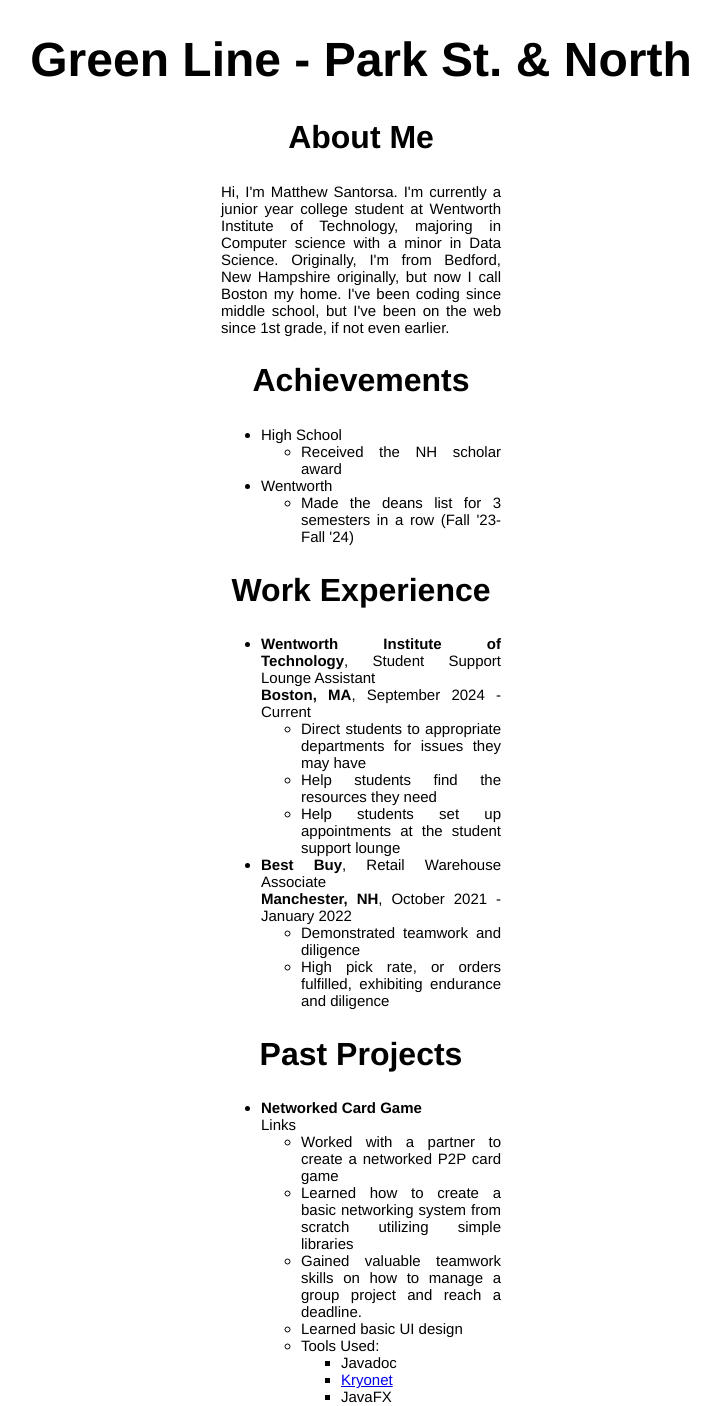
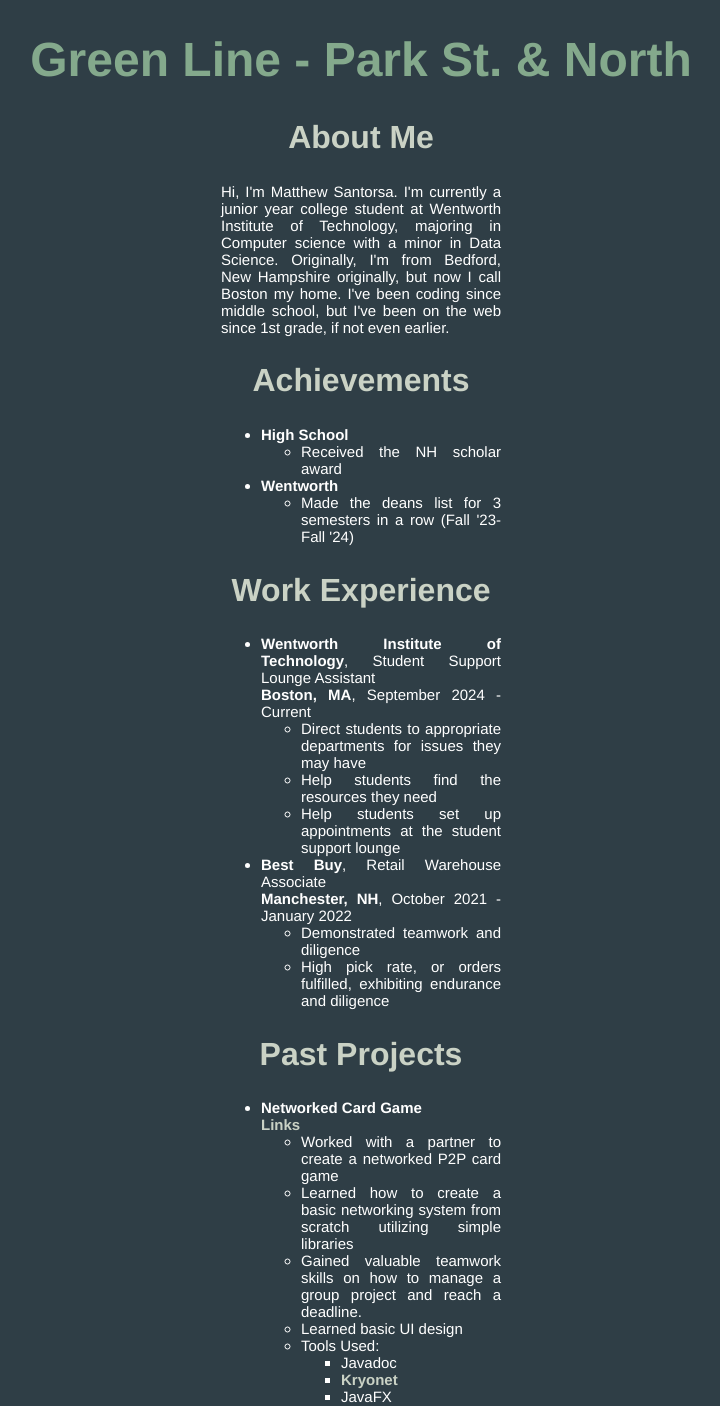
Before and after one commit to Archangelectra/professional-website, an Angular app: page / in a window 1280 px wide. Shown: the top 1406 px of the page, without its empty margins (279-999 px from the left). Built offline with nearby package versions, Linux system fonts and the light colour scheme.

Commit message:
recolored the webpage with a new pallet, colors are based in styles.scss. i need to remember how to properly import them to other files though, instead of defining them every single time.

```diff
--- a/src/app/achievements/achievements.html
+++ b/src/app/achievements/achievements.html
@@ -1,10 +1,10 @@
 <ul>
-    <li>High School
+    <li><b class="highlighter">High School</b>
         <ul>
             <li>Received the NH scholar award</li>
         </ul>
     </li>
-    <li>Wentworth
+    <li><b class="highlighter">Wentworth</b>
         <ul>
             <li>Made the deans list for 3 semesters in a row (Fall '23-Fall '24)</li>
         </ul>
--- a/src/app/current-projects/current-projects.scss
+++ b/src/app/current-projects/current-projects.scss
@@ -1,11 +1,17 @@
+$ash-gray: #cad2c5ff;
+$charcoal: #2f3e46ff;
+
 .dropdown {
     position: relative;
+    color: $ash-gray;
+    font-weight: bold;
+
 }
 
 .dropdown-content {
     display: none;
     position: absolute;
-    background-color: #f9f9f9;
+    background-color: $charcoal;
     min-width: 130px;
     box-shadow: 0px 8px 16px 0px rgba(0,0,0,0.2);
     padding: 12px 16px;
@@ -16,7 +22,7 @@
 }
 
 .dropdown-content a {
-  color: black;
+  color: $ash-gray;
   padding: 12px 16px;
   text-decoration: none;
   display: block;
--- a/src/app/past-projects/past-projects.html
+++ b/src/app/past-projects/past-projects.html
@@ -24,8 +24,7 @@
     </li>
     <li id="senior-project-hs">
         <b>Image Identification AI</b>
-        <div class="dropdown">
-            <button class="dropbtn">Links</button>
+        <div class="dropdown">Links
             <div class="dropdown-content">
                 <a href="https://github.com/Archangelectra/senior-project">Repo</a>
             </div>
--- a/src/app/past-projects/past-projects.scss
+++ b/src/app/past-projects/past-projects.scss
@@ -1,11 +1,16 @@
+$ash-gray: #cad2c5ff;
+$charcoal: #2f3e46ff;
+
 .dropdown {
     position: relative;
+    color: $ash-gray;
+    font-weight: bold;
 }
 
 .dropdown-content {
     display: none;
     position: absolute;
-    background-color: #f9f9f9;
+    background-color: $charcoal;
     min-width: 130px;
     box-shadow: 0px 8px 16px 0px rgba(0,0,0,0.2);
     padding: 12px 16px;
@@ -16,7 +21,7 @@
 }
 
 .dropdown-content a {
-  color: black;
+  color: $ash-gray;
   padding: 12px 16px;
   text-decoration: none;
   display: block;
--- a/src/index.html
+++ b/src/index.html
@@ -7,7 +7,7 @@
   <meta name="viewport" content="width=device-width, initial-scale=1">
   <link rel="icon" type="image/x-icon" href="favicon.ico">
 </head>
-<body>
+<body class="mainclass">
   <app-root></app-root>
 </body>
 </html>
--- a/src/styles.scss
+++ b/src/styles.scss
@@ -1,6 +1,18 @@
+$ash-gray: #cad2c5ff;
+$cambridge-blue: #84a98cff;
+$hookers-green: #52796fff;
+$dark-slate-gray: #354f52ff;
+$charcoal: #2f3e46ff;
+
+
+.mainclass {
+    background-color: $charcoal;
+}
+
 body {
     font-family: Helvetica, Arial, sans-serif;
     font-size: 15px;
+    color: white;
     text-align: justify;
     margin-left: 250px;
     margin-right: 250px;
@@ -10,6 +22,7 @@ h1 {
     font-family: Helvetica, Arial, sans-serif;
     font-size: 48px;
     font-weight: bold;
+    color: $cambridge-blue;
     text-align: center;
 }
 
@@ -17,11 +30,19 @@ h2 {
     font-family: Helvetica, Arial, sans-serif;
     font-size: 32px;
     font-weight: bold;
+    color: $ash-gray;
     text-align: center;
 }
 
 h3 {
     font-family: Helvetica, Arial, sans-serif;
     font-size: 24px;
+    color: $ash-gray;
     text-align: center;
 }
+
+a {
+    color: $ash-gray;
+    text-decoration: none;
+    font-weight: bold;
+}
```
